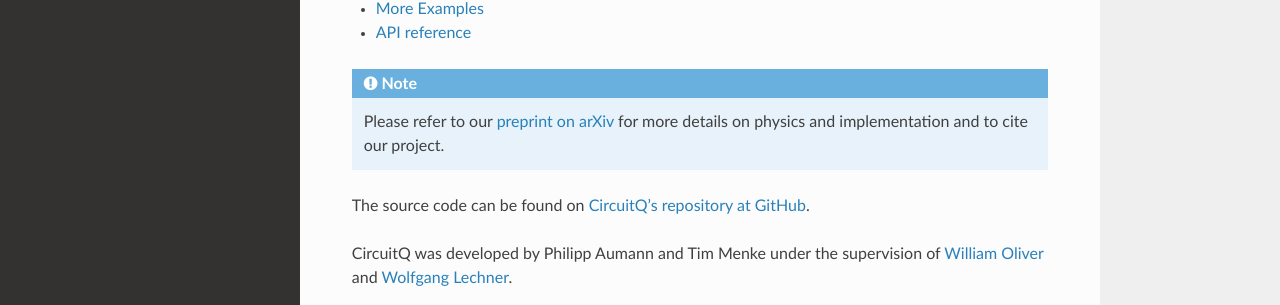
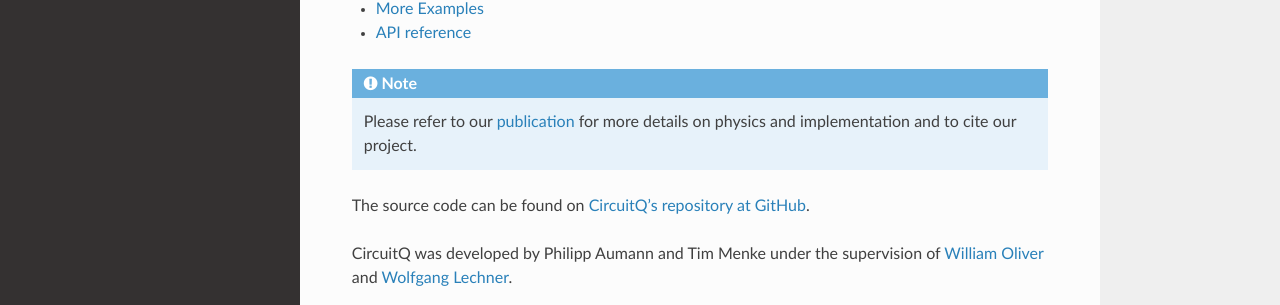
Before and after one commit to PhilippAumann/circuitq, a Sphinx documentation site: the page built from docs/index.rst, in a window 1280 px wide and 1272 px high. Shown: the part 737-1042 px from the top of the window. Built offline with Sphinx 7.4.7 and the Read the Docs theme 2.0.0, drawn with Linux system fonts in a browser that asks for light colours.

Commit message:
Replaced preprint with publication

```diff
--- a/docs/index.rst
+++ b/docs/index.rst
@@ -30,7 +30,7 @@ Table of contents
    api_reference.rst
 
 .. note::
-   Please refer to our `preprint on arXiv <http://arxiv.org/abs/2106.05342>`_ for more details on physics and implementation and to cite our project.
+   Please refer to our `publication <https://doi.org/10.1088/1367-2630/ac8cab>`_ for more details on physics and implementation and to cite our project.
 
 The source code can be found on `CircuitQ's repository at GitHub <https://github.com/PhilippAumann/circuitq>`_.
 
```
Also changed, not shown: README.md (+1 -2 lines).
